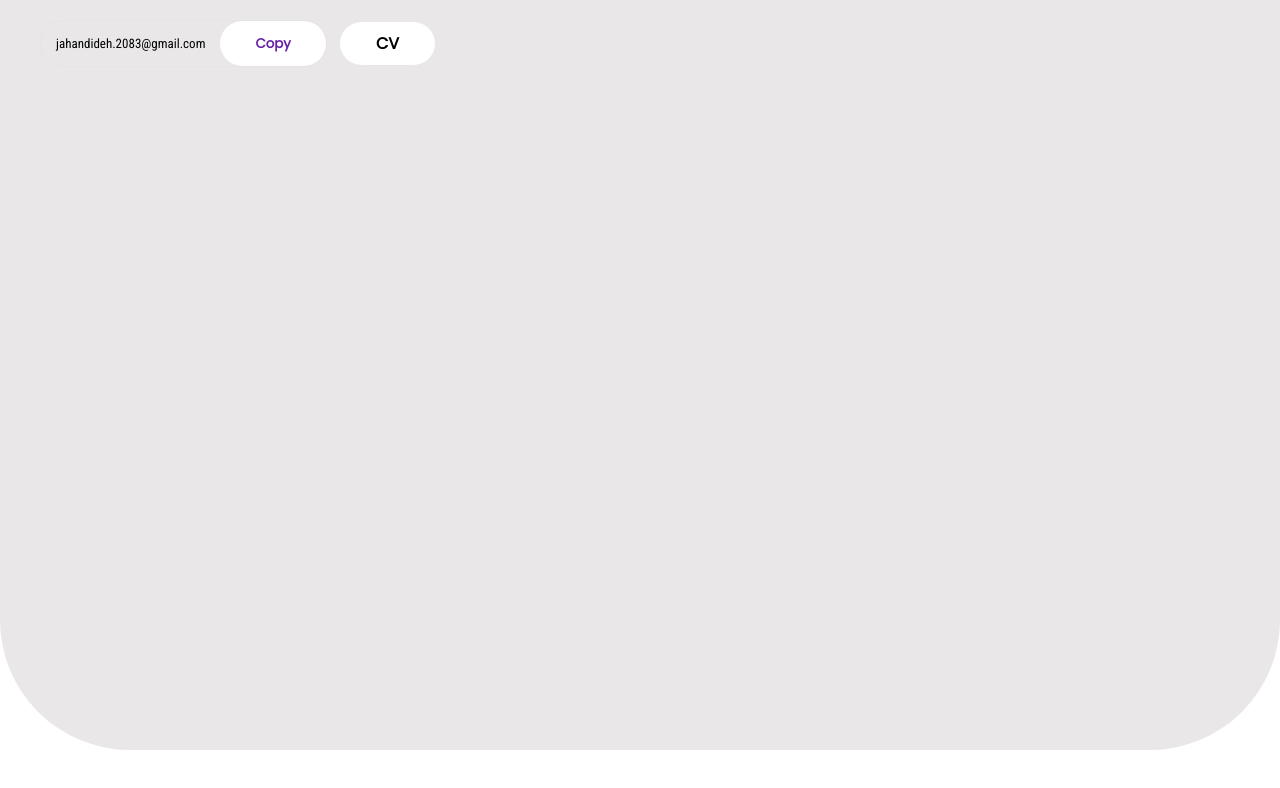
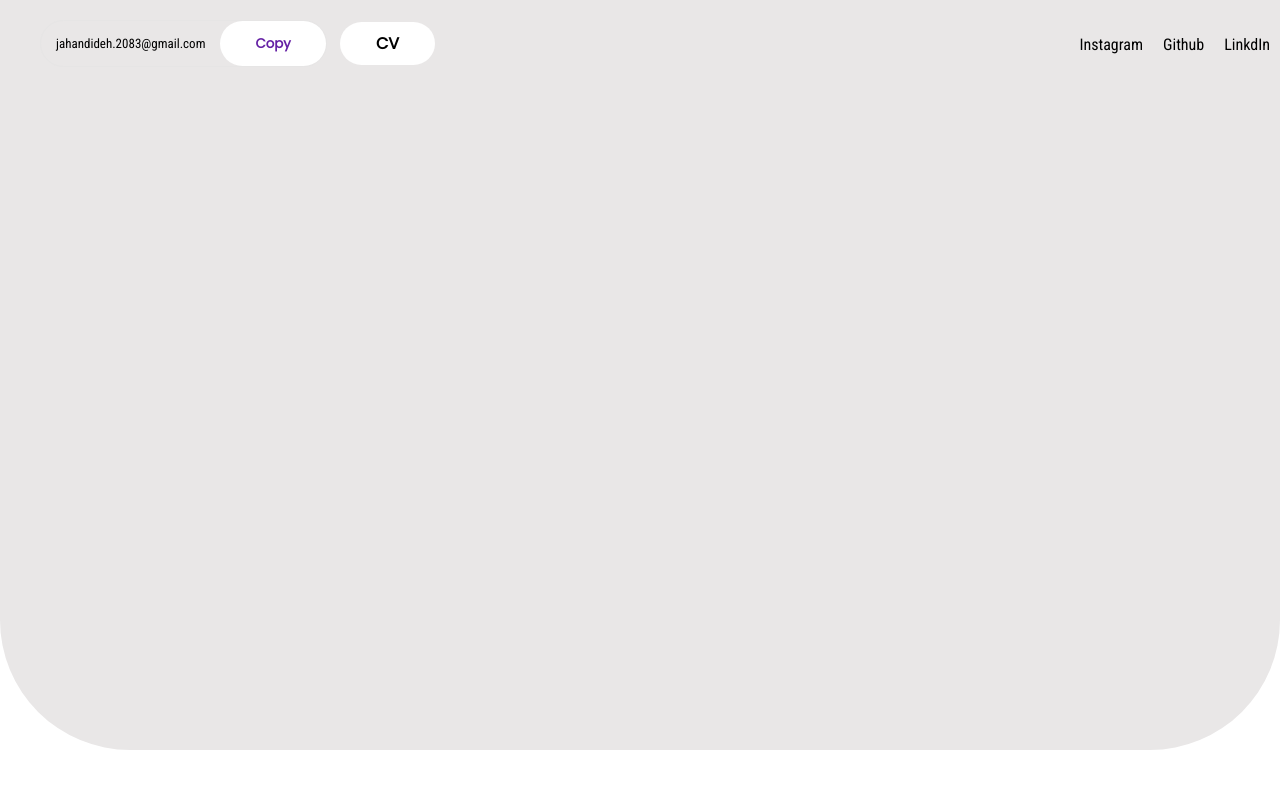
Before and after one commit to HassanJahandideh/Portfolio-cv, a plain HTML site: page index.html in a window 1280 px wide. Drawn offline with Linux system fonts and the light colour scheme.

Commit message:
finishing social links design.

```diff
--- a/index.html
+++ b/index.html
@@ -13,12 +13,17 @@
    <link rel="preconnect" href="https://fonts.googleapis.com">
    <link rel="preconnect" href="https://fonts.gstatic.com" crossorigin>
    <link href="https://fonts.googleapis.com/css2?family=Poppins&display=swap" rel="stylesheet">
+   <!-- social links font -->
+   <link rel="preconnect" href="https://fonts.googleapis.com">
+   <link rel="preconnect" href="https://fonts.gstatic.com" crossorigin>
+   <link href="https://fonts.googleapis.com/css2?family=Roboto+Condensed:ital,wght@0,350;1,200&display=swap"
+      rel="stylesheet">
 </head>
 <body>
 
    <div class="main-container">
       <div class="intro-container">
-         <nav class="social-links">
+         <nav class="nav">
             <div class="email-container">
                <div class="email" id="email">
                   jahandideh.2083@gmail.com
@@ -30,6 +35,10 @@
             <div class="cv-container">
                <a href="" class="cv">CV</a>
             </div>
+            <!-- links -->
+            <a href="https://www.linkedin.com/public-profile/settings?lipi=urn%3Ali%3Apage%3Ad_flagship3_profile_self_edit_contact-info%3B%2BKhbmwDlR32%2F2Y7ogYALpg%3D%3D" class="social-links">LinkdIn</a>
+            <a href="" class="social-links">Github</a>
+            <a href="" class="social-links">Instagram</a>
          </nav>
       </div>
    </div>
--- a/style/style.css
+++ b/style/style.css
@@ -7,8 +7,8 @@ padding: 0;
 
 }
 
-.social-links {
-   display: flex;
+.nav {
+   display: ;
 }
 
 .intro-container {
@@ -69,3 +69,20 @@ button {
 .cv:hover {
    text-decoration: underline black;
 }
+
+.social-links {
+   display: inline;
+   float: right;
+   margin-top: 25px;
+   padding: 10px;
+   text-decoration: none;
+   font-family: "Roboto Condensed", sans-serif;
+   font-optical-sizing: auto;
+   font-weight: 200;
+   font-style: normal;
+   color: black;
+}
+.social-links:hover {
+   text-decoration: underline;
+   transition: 0.3s;
+}
```
